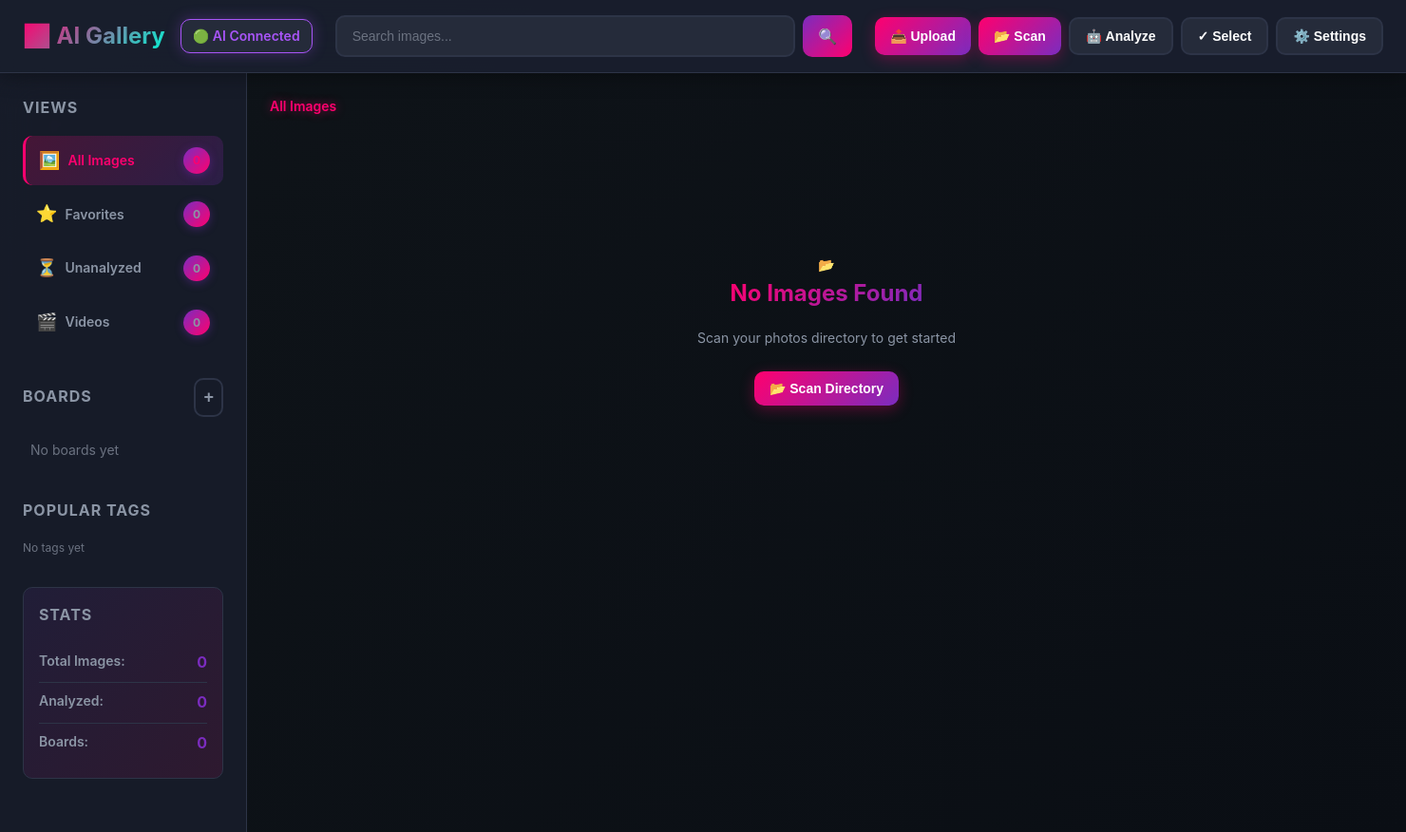
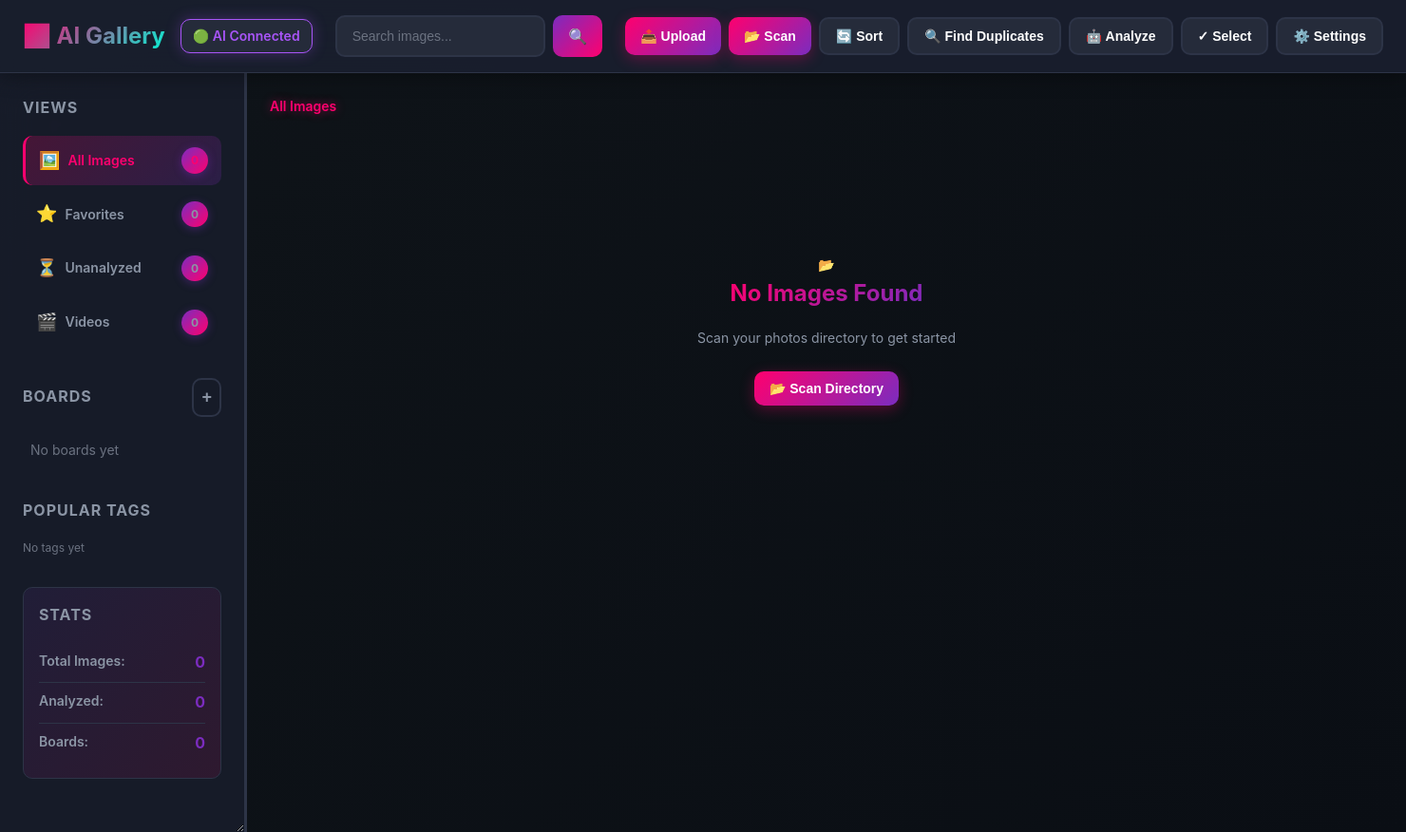
Before and after one commit to ivco86/Andlov, a Flask app: page / in a window 1480 px wide. Shown: the whole page at 95% size. Run offline with Flask 3, Linux system fonts and the light colour scheme; data that the repository does not hold is empty; some libraries are stand-ins or nearby versions.

Commit message:
Fix sidebar and add missing sort/duplicate buttons
- Remove sticky positioning from sidebar, make it resizable instead
- Add min/max width constraints (260px-500px) with horizontal resize
- Add Sort and Find Duplicates buttons to header
- Add image sort menu dropdown with all sort options
- Add duplicates modal for finding duplicate images
- Position sort menu below header

```diff
--- a/static/css/styles.css
+++ b/static/css/styles.css
@@ -278,18 +278,18 @@ body {
 /* ============ Sidebar ============ */
 
 .sidebar {
+    min-width: 260px;
     width: 260px;
+    max-width: 500px;
     background: rgba(26, 31, 46, 0.8);
     backdrop-filter: blur(20px);
     -webkit-backdrop-filter: blur(20px);
-    border-right: 1px solid var(--border-color);
+    border-right: 3px solid var(--border-color);
     padding: var(--spacing-lg);
     overflow-y: auto;
     flex-shrink: 0;
-    position: sticky;
-    top: 0;
-    max-height: 100vh;
-    align-self: flex-start;
+    resize: horizontal;
+    position: relative;
 }
 
 .sidebar-section {
@@ -1423,6 +1423,12 @@ body {
     overflow: hidden;
 }
 
+#imageSortMenu {
+    position: absolute;
+    top: 60px;
+    right: 20px;
+}
+
 .context-menu-item {
     padding: 12px 16px;
     cursor: pointer;
--- a/templates/index.html
+++ b/templates/index.html
@@ -29,6 +29,8 @@
         <div class="header-right">
             <button class="btn btn-primary" id="uploadBtn" aria-label="Upload images from your computer">📤 Upload</button>
             <button class="btn btn-primary" id="scanBtn" aria-label="Scan photos directory for new images">📂 Scan</button>
+            <button class="btn btn-secondary" id="sortImagesBtn" aria-label="Sort images">🔄 Sort</button>
+            <button class="btn btn-secondary" id="findDuplicatesBtn" aria-label="Find duplicate images">🔍 Find Duplicates</button>
             <button class="btn btn-secondary" id="analyzeBtn" aria-label="Analyze multiple images with AI">🤖 Analyze</button>
             <button class="btn btn-secondary" id="selectBtn" aria-label="Select multiple images">✓ Select</button>
             <button class="btn btn-secondary" id="settingsBtn" aria-label="Open settings">⚙️ Settings</button>
@@ -524,6 +526,43 @@
     <!-- Toast Notifications -->
     <div class="toast-container" id="toastContainer"></div>
 
+    <!-- Image Sort Menu -->
+    <div class="context-menu" id="imageSortMenu" style="display: none;">
+        <div class="context-menu-item sort-option active" data-sort="date-desc">
+            📅 Newest First
+        </div>
+        <div class="context-menu-item sort-option" data-sort="date-asc">
+            📅 Oldest First
+        </div>
+        <div class="context-menu-item sort-option" data-sort="name-asc">
+            🔤 Name A-Z
+        </div>
+        <div class="context-menu-item sort-option" data-sort="name-desc">
+            🔤 Name Z-A
+        </div>
+        <div class="context-menu-item sort-option" data-sort="size-desc">
+            📏 Largest First
+        </div>
+        <div class="context-menu-item sort-option" data-sort="size-asc">
+            📏 Smallest First
+        </div>
+    </div>
+
+    <!-- Duplicates Modal -->
+    <div class="modal" id="duplicatesModal" style="display: none;">
+        <div class="modal-overlay" id="duplicatesOverlay"></div>
+        <div class="modal-content" style="max-width: 90vw;">
+            <button class="modal-close" id="duplicatesClose" aria-label="Close duplicates finder">&times;</button>
+
+            <div class="modal-body" id="duplicatesBody">
+                <h2>🔍 Duplicate Images</h2>
+                <div id="duplicatesContent">
+                    <!-- Duplicate groups will be loaded here -->
+                </div>
+            </div>
+        </div>
+    </div>
+
     <script src="/static/js/app.js"></script>
 </body>
 </html>
```
